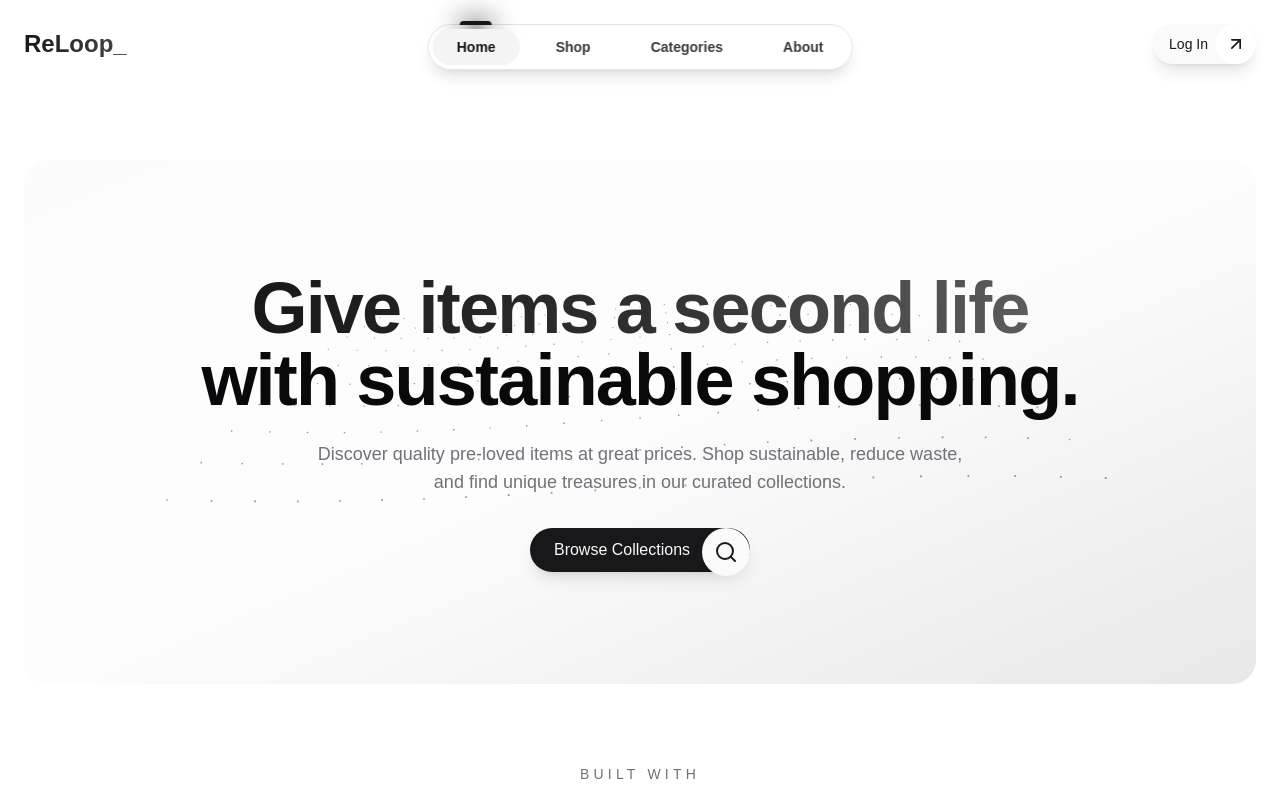
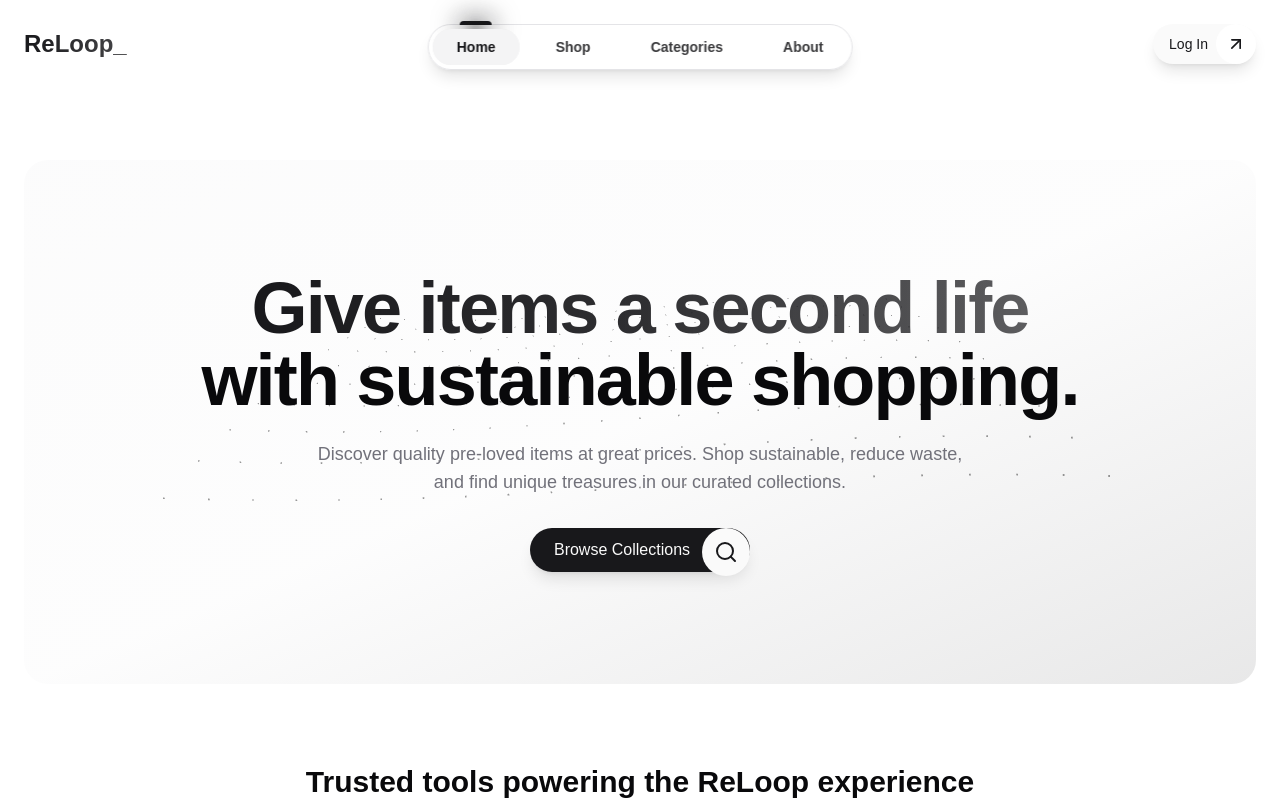
Before and after one commit to FatihHDR/reloopv2, a React (Vite) app: page / in a window 1280 px wide. Shown: the top 800 px of the page. Built offline with nearby package versions, Linux system fonts and the light colour scheme.

Commit message:
refactor: remove redundant "Built With" text from CommerceHero component

```diff
--- a/src/components/ui/commerce-hero.tsx
+++ b/src/components/ui/commerce-hero.tsx
@@ -207,7 +207,6 @@ export function CommerceHero() {
             {/* Tech Stack Marquee */}
             <section className="container px-4 md:px-6 mx-auto max-w-7xl mt-16 md:mt-20">
                 <div className="text-center space-y-4">
-                    <p className="text-sm uppercase tracking-[0.3em] text-muted-foreground">Built With</p>
                     <h3 className="text-2xl md:text-3xl font-semibold text-foreground">
                         Trusted tools powering the ReLoop experience
                     </h3>
```
